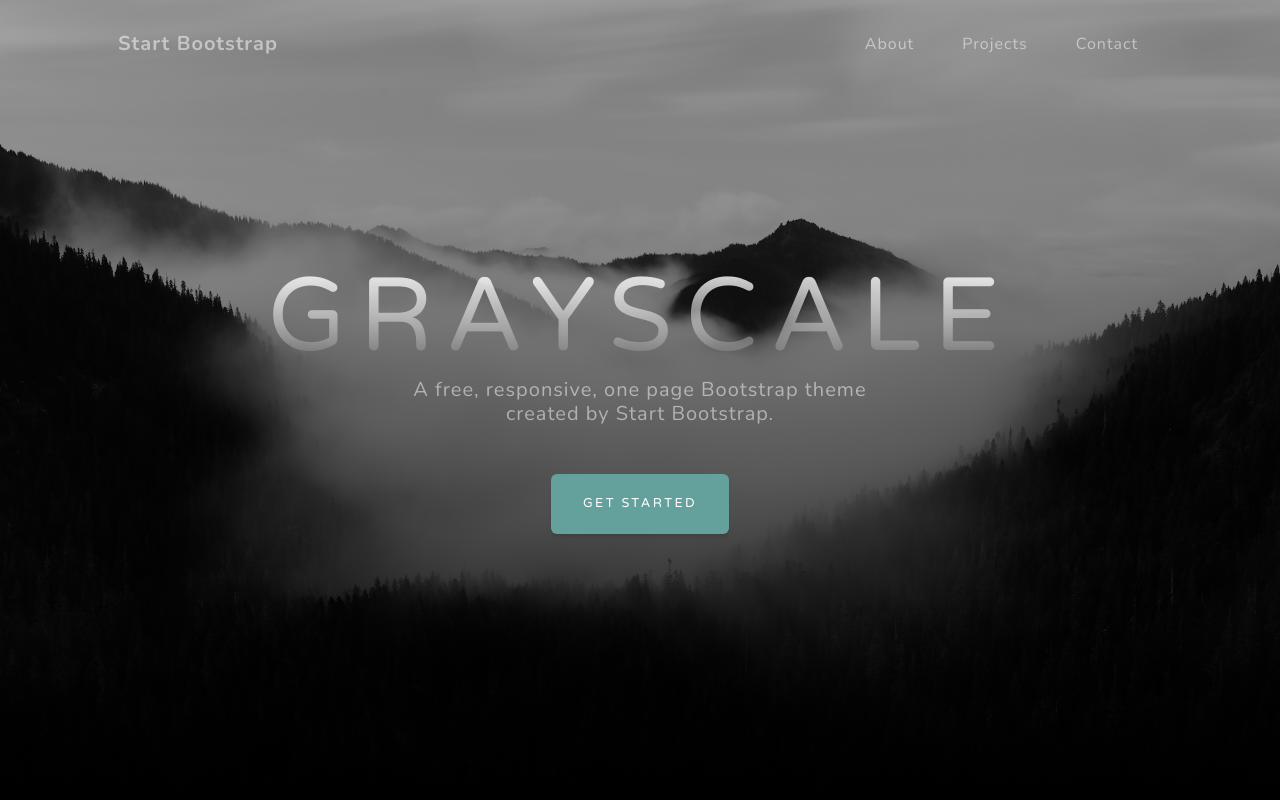
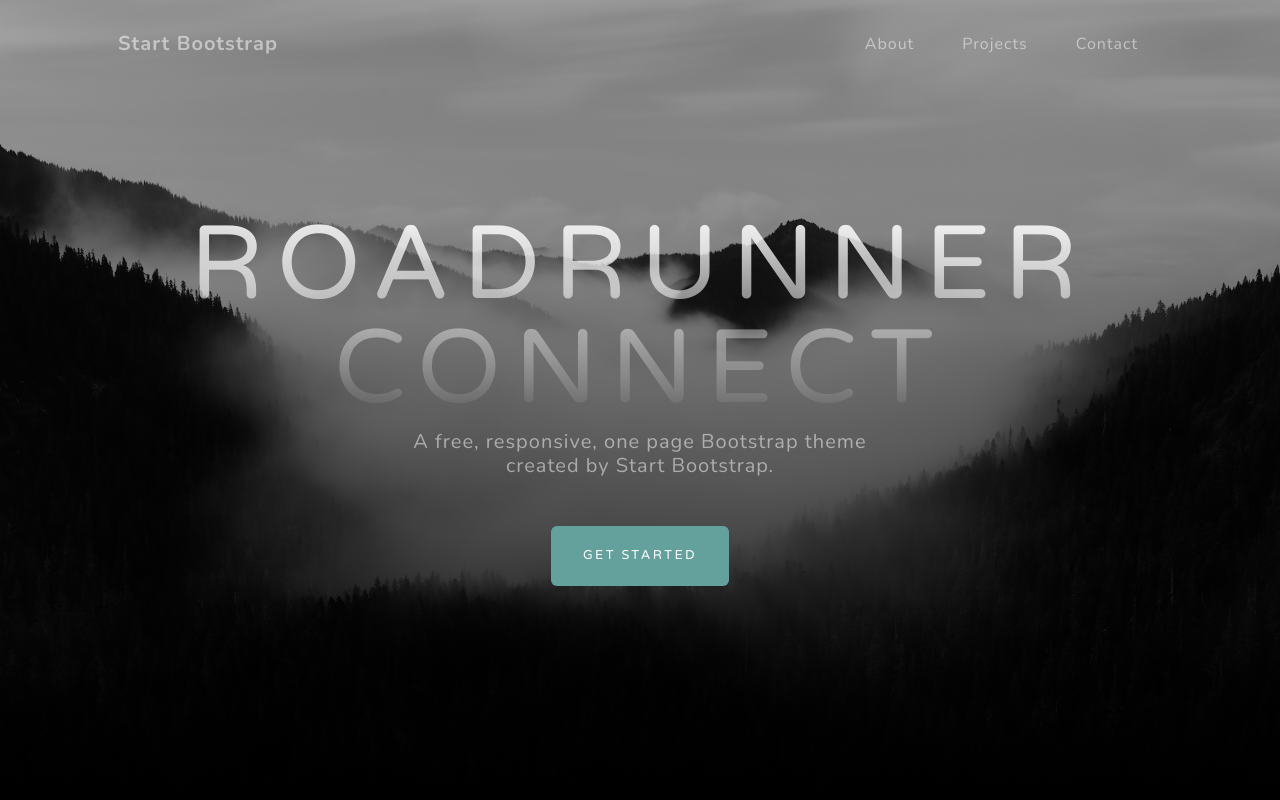
Before and after one commit to carlosdrojas/carlosdrojas.github.io-RoadrunnerConect, a plain HTML site: page index.html in a window 1280 px wide. Shown: the top 800 px of the page. Drawn offline with nearby package versions, Linux system fonts and the light colour scheme.

Commit message:
change header

```diff
--- a/index.html
+++ b/index.html
@@ -38,7 +38,7 @@
             <div class="container px-4 px-lg-5 d-flex h-100 align-items-center justify-content-center">
                 <div class="d-flex justify-content-center">
                     <div class="text-center">
-                        <h1 class="mx-auto my-0 text-uppercase">Grayscale</h1>
+                        <h1 class="mx-auto my-0 text-uppercase">Roadrunner Connect</h1>
                         <h2 class="text-white-50 mx-auto mt-2 mb-5">A free, responsive, one page Bootstrap theme created by Start Bootstrap.</h2>
                         <a class="btn btn-primary" href="#about">Get Started</a>
                     </div>
```
